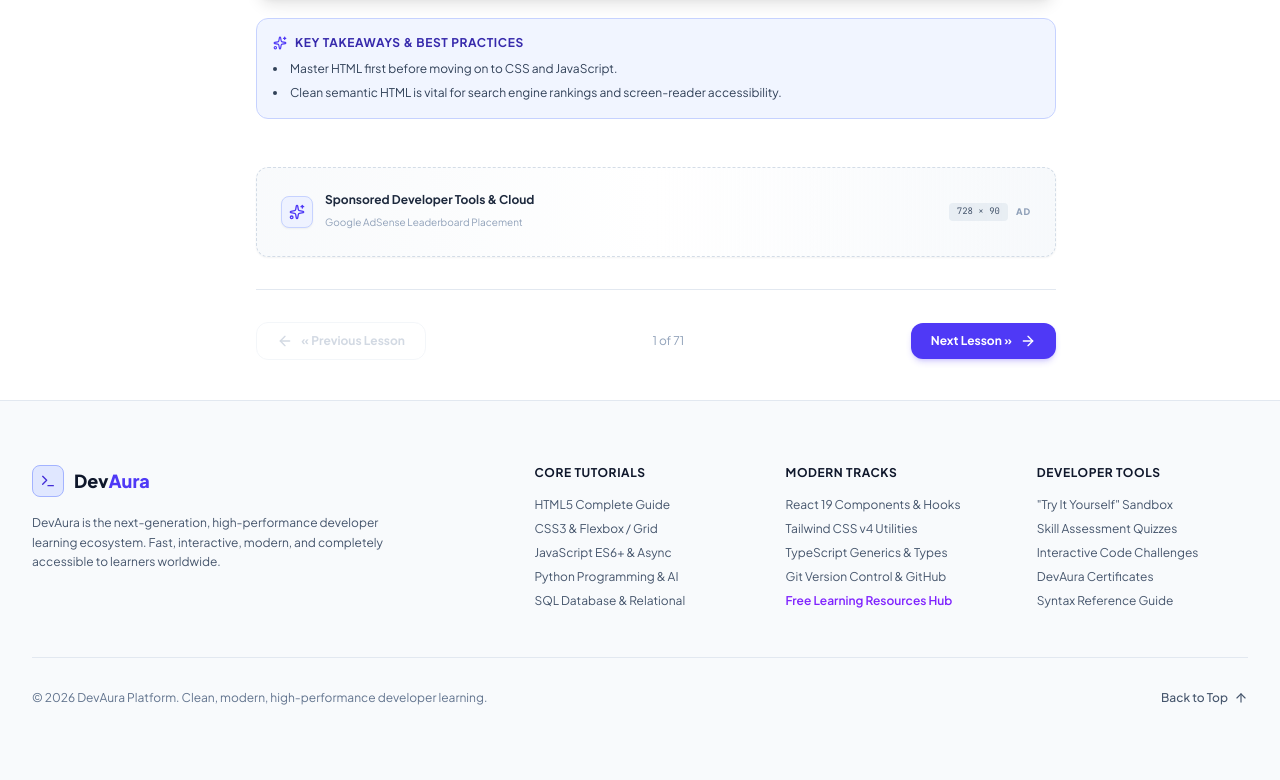
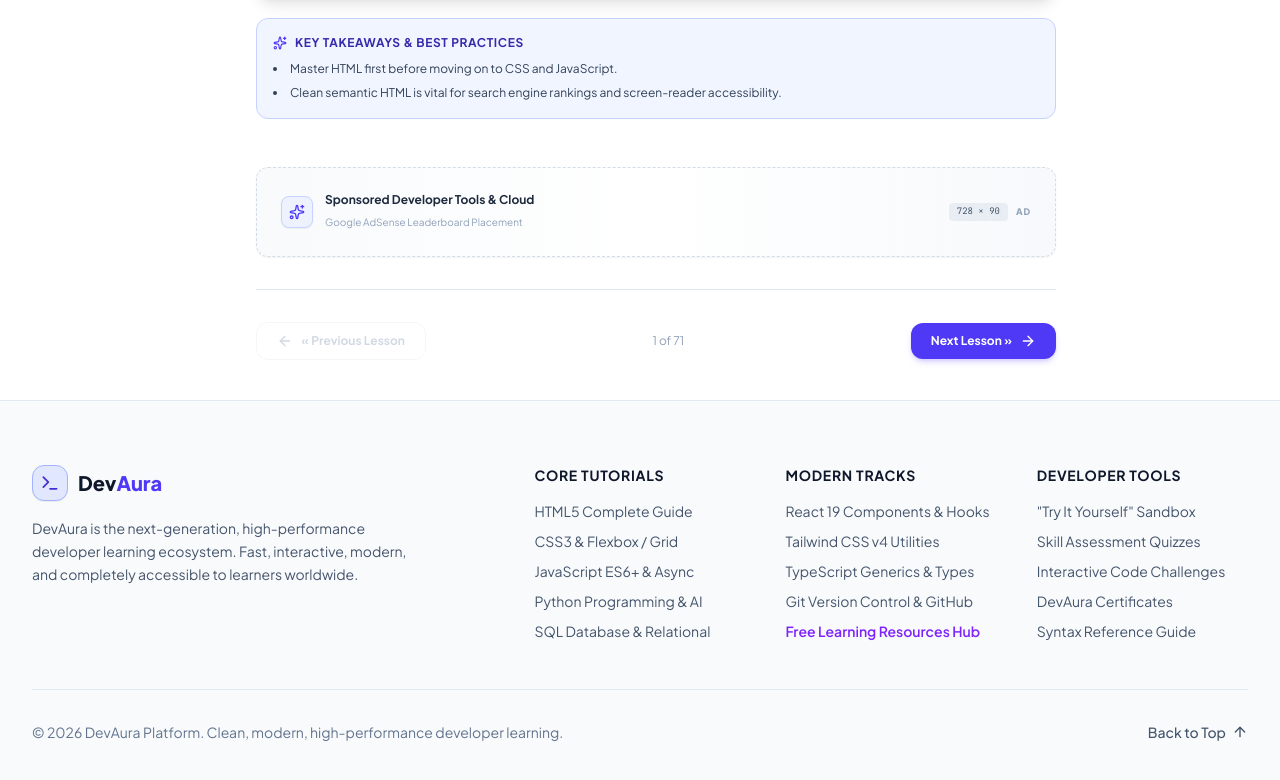
Before and after one commit to abhay-khorasiya/DevAura, a React (Vite) app: page /tutorial/1/1 in a window 1280 px wide. Shown: the part 2704-3484 px from the top of the page. Built offline with nearby package versions, Linux system fonts and the light colour scheme.

Commit message:
style(footer): increase font sizes across footer headings and links for better readability

```diff
--- a/src/components/layout/Footer.tsx
+++ b/src/components/layout/Footer.tsx
@@ -12,56 +12,54 @@ export const Footer: React.FC<FooterProps> = ({ onNavigate, onSelectTrack }) =>
   };
 
   return (
-    <footer className="bg-slate-50 border-t border-slate-200 text-slate-600 text-sm">
+    <footer className="bg-slate-50 border-t border-slate-200 text-slate-600 text-base">
       <div className="max-w-7xl mx-auto px-4 sm:px-6 lg:px-8 py-16">
         <div className="grid grid-cols-1 md:grid-cols-2 lg:grid-cols-5 gap-10">
 
           {/* Brand Info */}
           <div className="lg:col-span-2 space-y-4">
             <div className="flex items-center space-x-2.5">
-              <div className="w-8 h-8 rounded-lg bg-indigo-100 border border-indigo-300 flex items-center justify-center text-indigo-700">
-                <Terminal className="w-4 h-4" />
+              <div className="w-9 h-9 rounded-xl bg-indigo-100 border border-indigo-300 flex items-center justify-center text-indigo-700 shadow-2xs">
+                <Terminal className="w-5 h-5" />
               </div>
-              <span className="font-extrabold text-lg text-slate-900">
+              <span className="font-extrabold text-xl text-slate-900">
                 Dev<span className="text-indigo-600">Aura</span>
               </span>
             </div>
 
-            <p className="text-xs text-slate-600 leading-relaxed max-w-sm">
+            <p className="text-sm text-slate-600 leading-relaxed max-w-sm">
               DevAura is the next-generation, high-performance developer learning ecosystem. Fast, interactive, modern, and completely accessible to learners worldwide.
             </p>
-
-
           </div>
 
           {/* Column 1: Core Tutorials */}
           <div>
-            <h4 className="text-xs font-bold uppercase tracking-wider text-slate-900 mb-4">
+            <h4 className="text-sm font-bold uppercase tracking-wider text-slate-900 mb-4">
               Core Tutorials
             </h4>
-            <ul className="space-y-2 text-xs">
+            <ul className="space-y-2.5 text-sm">
               <li>
-                <button onClick={() => onSelectTrack('html')} className="text-slate-600 hover:text-indigo-600 transition">
+                <button onClick={() => onSelectTrack('html')} className="text-slate-600 hover:text-indigo-600 transition cursor-pointer">
                   HTML5 Complete Guide
                 </button>
               </li>
               <li>
-                <button onClick={() => onSelectTrack('css')} className="text-slate-600 hover:text-indigo-600 transition">
+                <button onClick={() => onSelectTrack('css')} className="text-slate-600 hover:text-indigo-600 transition cursor-pointer">
                   CSS3 & Flexbox / Grid
                 </button>
               </li>
               <li>
-                <button onClick={() => onSelectTrack('javascript')} className="text-slate-600 hover:text-indigo-600 transition">
+                <button onClick={() => onSelectTrack('javascript')} className="text-slate-600 hover:text-indigo-600 transition cursor-pointer">
                   JavaScript ES6+ & Async
                 </button>
               </li>
               <li>
-                <button onClick={() => onSelectTrack('python')} className="text-slate-600 hover:text-indigo-600 transition">
+                <button onClick={() => onSelectTrack('python')} className="text-slate-600 hover:text-indigo-600 transition cursor-pointer">
                   Python Programming & AI
                 </button>
               </li>
               <li>
-                <button onClick={() => onSelectTrack('sql')} className="text-slate-600 hover:text-indigo-600 transition">
+                <button onClick={() => onSelectTrack('sql')} className="text-slate-600 hover:text-indigo-600 transition cursor-pointer">
                   SQL Database & Relational
                 </button>
               </li>
@@ -70,32 +68,32 @@ export const Footer: React.FC<FooterProps> = ({ onNavigate, onSelectTrack }) =>
 
           {/* Column 2: Modern Tech */}
           <div>
-            <h4 className="text-xs font-bold uppercase tracking-wider text-slate-900 mb-4">
+            <h4 className="text-sm font-bold uppercase tracking-wider text-slate-900 mb-4">
               Modern Tracks
             </h4>
-            <ul className="space-y-2 text-xs">
+            <ul className="space-y-2.5 text-sm">
               <li>
-                <button onClick={() => onSelectTrack('react')} className="text-slate-600 hover:text-sky-600 transition">
+                <button onClick={() => onSelectTrack('react')} className="text-slate-600 hover:text-sky-600 transition cursor-pointer">
                   React 19 Components & Hooks
                 </button>
               </li>
               <li>
-                <button onClick={() => onSelectTrack('tailwind')} className="text-slate-600 hover:text-teal-600 transition">
+                <button onClick={() => onSelectTrack('tailwind')} className="text-slate-600 hover:text-teal-600 transition cursor-pointer">
                   Tailwind CSS v4 Utilities
                 </button>
               </li>
               <li>
-                <button onClick={() => onSelectTrack('typescript')} className="text-slate-600 hover:text-blue-600 transition">
+                <button onClick={() => onSelectTrack('typescript')} className="text-slate-600 hover:text-blue-600 transition cursor-pointer">
                   TypeScript Generics & Types
                 </button>
               </li>
               <li>
-                <button onClick={() => onSelectTrack('git')} className="text-slate-600 hover:text-rose-600 transition">
+                <button onClick={() => onSelectTrack('git')} className="text-slate-600 hover:text-rose-600 transition cursor-pointer">
                   Git Version Control & GitHub
                 </button>
               </li>
               <li>
-                <button onClick={() => onNavigate('resources')} className="text-violet-600 font-semibold hover:text-violet-700 transition">
+                <button onClick={() => onNavigate('resources')} className="text-violet-600 font-semibold hover:text-violet-700 transition cursor-pointer">
                   Free Learning Resources Hub
                 </button>
               </li>
@@ -104,32 +102,32 @@ export const Footer: React.FC<FooterProps> = ({ onNavigate, onSelectTrack }) =>
 
           {/* Column 3: Interactive Suite */}
           <div>
-            <h4 className="text-xs font-bold uppercase tracking-wider text-slate-900 mb-4">
+            <h4 className="text-sm font-bold uppercase tracking-wider text-slate-900 mb-4">
               Developer Tools
             </h4>
-            <ul className="space-y-2 text-xs">
+            <ul className="space-y-2.5 text-sm">
               <li>
-                <button onClick={() => onNavigate('playground')} className="text-slate-600 hover:text-indigo-600 transition">
+                <button onClick={() => onNavigate('playground')} className="text-slate-600 hover:text-indigo-600 transition cursor-pointer">
                   "Try It Yourself" Sandbox
                 </button>
               </li>
               <li>
-                <button onClick={() => onNavigate('quiz')} className="text-slate-600 hover:text-amber-600 transition">
+                <button onClick={() => onNavigate('quiz')} className="text-slate-600 hover:text-amber-600 transition cursor-pointer">
                   Skill Assessment Quizzes
                 </button>
               </li>
               <li>
-                <button onClick={() => onNavigate('exercises')} className="text-slate-600 hover:text-sky-600 transition">
+                <button onClick={() => onNavigate('exercises')} className="text-slate-600 hover:text-sky-600 transition cursor-pointer">
                   Interactive Code Challenges
                 </button>
               </li>
               <li>
-                <button onClick={() => onNavigate('certificates')} className="text-slate-600 hover:text-indigo-600 transition">
+                <button onClick={() => onNavigate('certificates')} className="text-slate-600 hover:text-indigo-600 transition cursor-pointer">
                   DevAura Certificates
                 </button>
               </li>
               <li>
-                <button onClick={() => onNavigate('references')} className="text-slate-600 hover:text-indigo-600 transition">
+                <button onClick={() => onNavigate('references')} className="text-slate-600 hover:text-indigo-600 transition cursor-pointer">
                   Syntax Reference Guide
                 </button>
               </li>
@@ -139,7 +137,7 @@ export const Footer: React.FC<FooterProps> = ({ onNavigate, onSelectTrack }) =>
         </div>
 
         {/* Bottom Bar */}
-        <div className="mt-12 pt-8 border-t border-slate-200 flex flex-col sm:flex-row items-center justify-between text-xs text-slate-500 gap-4">
+        <div className="mt-12 pt-8 border-t border-slate-200 flex flex-col sm:flex-row items-center justify-between text-sm text-slate-500 gap-4">
           <div>
             &copy; 2026 DevAura Platform. Clean, modern, high-performance developer learning.
           </div>
@@ -147,10 +145,10 @@ export const Footer: React.FC<FooterProps> = ({ onNavigate, onSelectTrack }) =>
           <div className="flex items-center space-x-6">
             <button
               onClick={scrollToTop}
-              className="flex items-center space-x-1.5 text-slate-600 hover:text-indigo-600 transition font-medium"
+              className="flex items-center space-x-1.5 text-slate-600 hover:text-indigo-600 transition font-medium cursor-pointer"
             >
               <span>Back to Top</span>
-              <ArrowUp className="w-3.5 h-3.5" />
+              <ArrowUp className="w-4 h-4" />
             </button>
           </div>
         </div>
```
